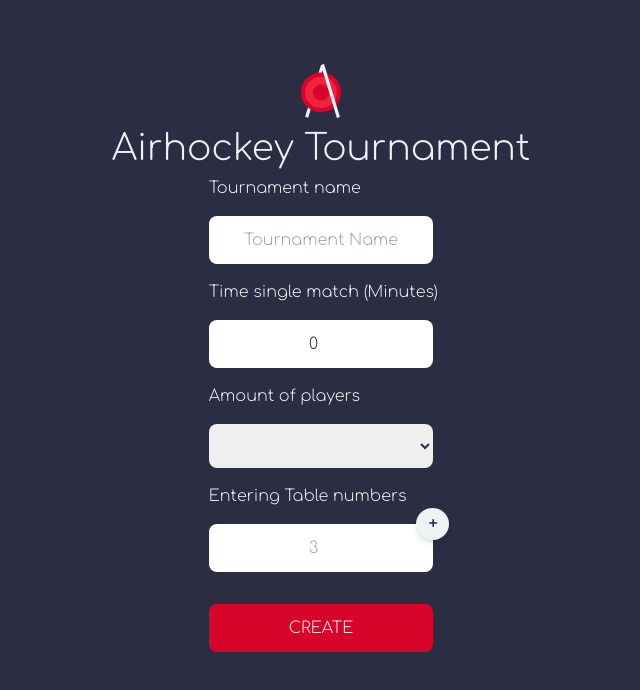
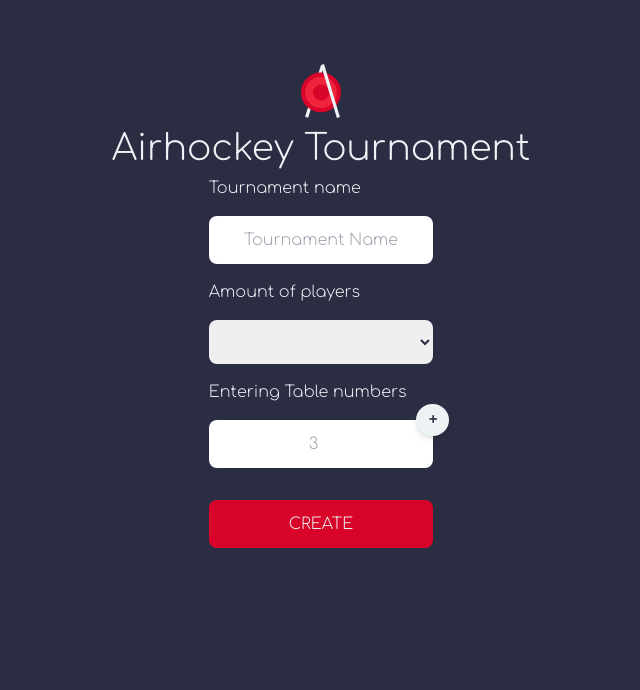
Before and after one commit to Nathan27111/Project-Cloud-Edge-Computing, a Vue app: page /create in a window 1280 px wide. Shown: the top 690 px of the page, without its empty margins (319-959 px from the left). Built offline with nearby package versions, Linux system fonts and the light colour scheme.

Commit message:
David: Takes out time per match field

```diff
--- a/src/views/Create.vue
+++ b/src/views/Create.vue
@@ -21,20 +21,6 @@
         placeholder="Tournament Name"
         required
       />
-
-      <label for="time-match">Time single match (Minutes)</label>
-      <input
-        type="number"
-        v-model="timeSingleMatch"
-        class="input"
-        id="time-match"
-        name="time-match"
-        placeholder="10"
-        required
-      />
-
-      <!-- <label for="score">Winning score</label>
-      <input type="number" class="input" id="score" name="score" placeholder="7" required> -->
 
       <label for="player-count">Amount of players</label>
       <select
@@ -81,7 +67,6 @@ export default {
   data() {
     return {
       tournamentName: "",
-      timeSingleMatch: 0,
       amountOfPlayers: 0,
       numberOfTables: 1,
       tables: [],
@@ -94,7 +79,7 @@ export default {
     create() {
       const body = JSON.stringify({
         name: this.tournamentName,
-        timePerMatch: this.timeSingleMatch,
+        timePerMatch: 7,
         playerAmount: parseInt(this.amountOfPlayers),
         tableAmount: this.numberOfTables,
         tables: this.tables
```
